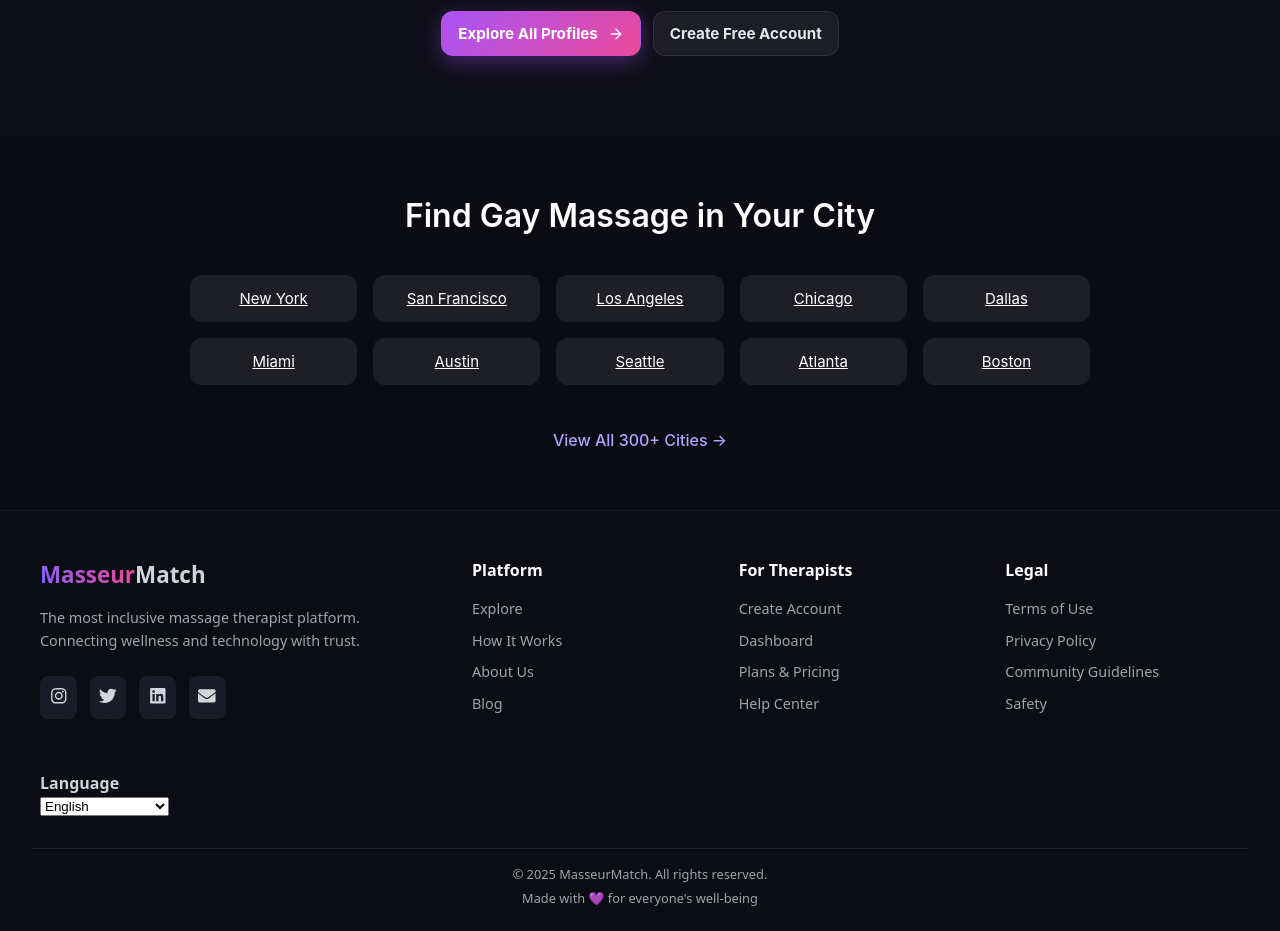
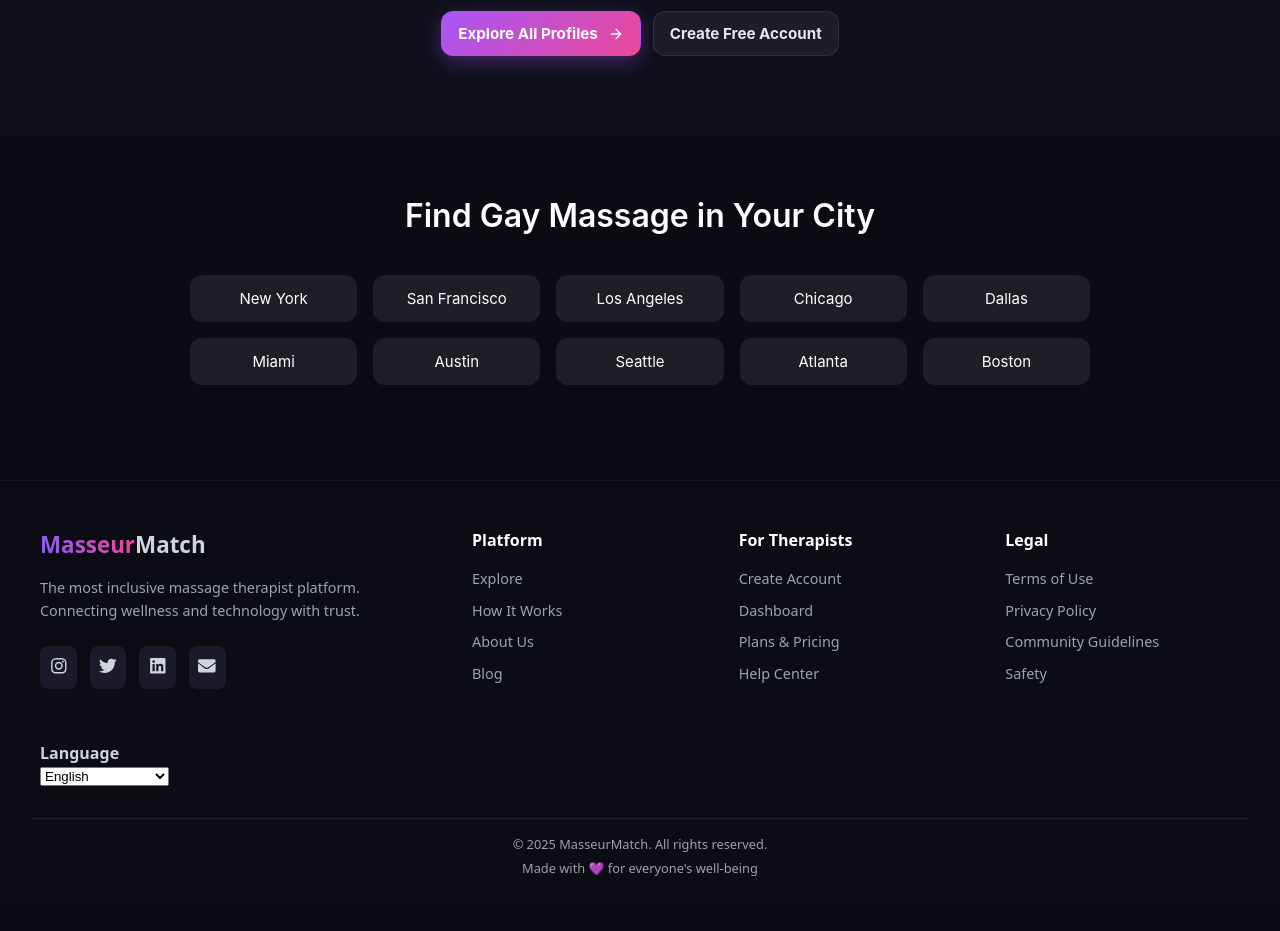
Before and after one commit to X-RANKFLOW-MEDIA-GROUP/MasseurMatch-usa, a Next.js app: page / in a window 1280 px wide. Shown: the part 3600-4531 px from the top of the page. After the commit the page ends 4501 px from the top, so only its background shows below. Built offline with nearby package versions, Linux system fonts and the light colour scheme; no server answers.

Commit message:
Atualiação: Explorer com Maps 03

```diff
--- a/src/components/CitiesSection.css
+++ b/src/components/CitiesSection.css
@@ -1,7 +1,7 @@
 .cities-section {
   text-align: center;
   padding: 60px 20px;
-    background: transparent; /* Usa o fundo da Home */
+  background: transparent;
 }
 
 .cities-title {
@@ -28,11 +28,17 @@
   font-size: 15px;
   cursor: pointer;
   transition: 0.25s ease;
+
+  /* REMOVE underline */
+  text-decoration: none;
 }
 
 .city-card:hover {
   background: rgba(255, 255, 255, 0.17);
   transform: translateY(-2px);
+
+  /* mantém sem underline no hover */
+  text-decoration: none;
 }
 
 .cities-link {
--- a/src/components/CitiesSection.tsx
+++ b/src/components/CitiesSection.tsx
@@ -26,7 +26,7 @@
         {TOP_CITIES.map((city) => (
           <Link
             key={city}
-            href={`/explore-therapists?city=${encodeURIComponent(city)}`}
+            href={`/explore?city=${encodeURIComponent(city)}`}
             className="city-card"
           >
             {city}
@@ -34,9 +34,9 @@
         ))}
       </div>
 
-      <a href="/cities" className="cities-link">
+      {/*<a href="/cities" className="cities-link">
         View All 300+ Cities →
-      </a>
+      </a>*/}
     </section>
   );
 }
```
Lines whose indentation alone changed are shown as unchanged.
